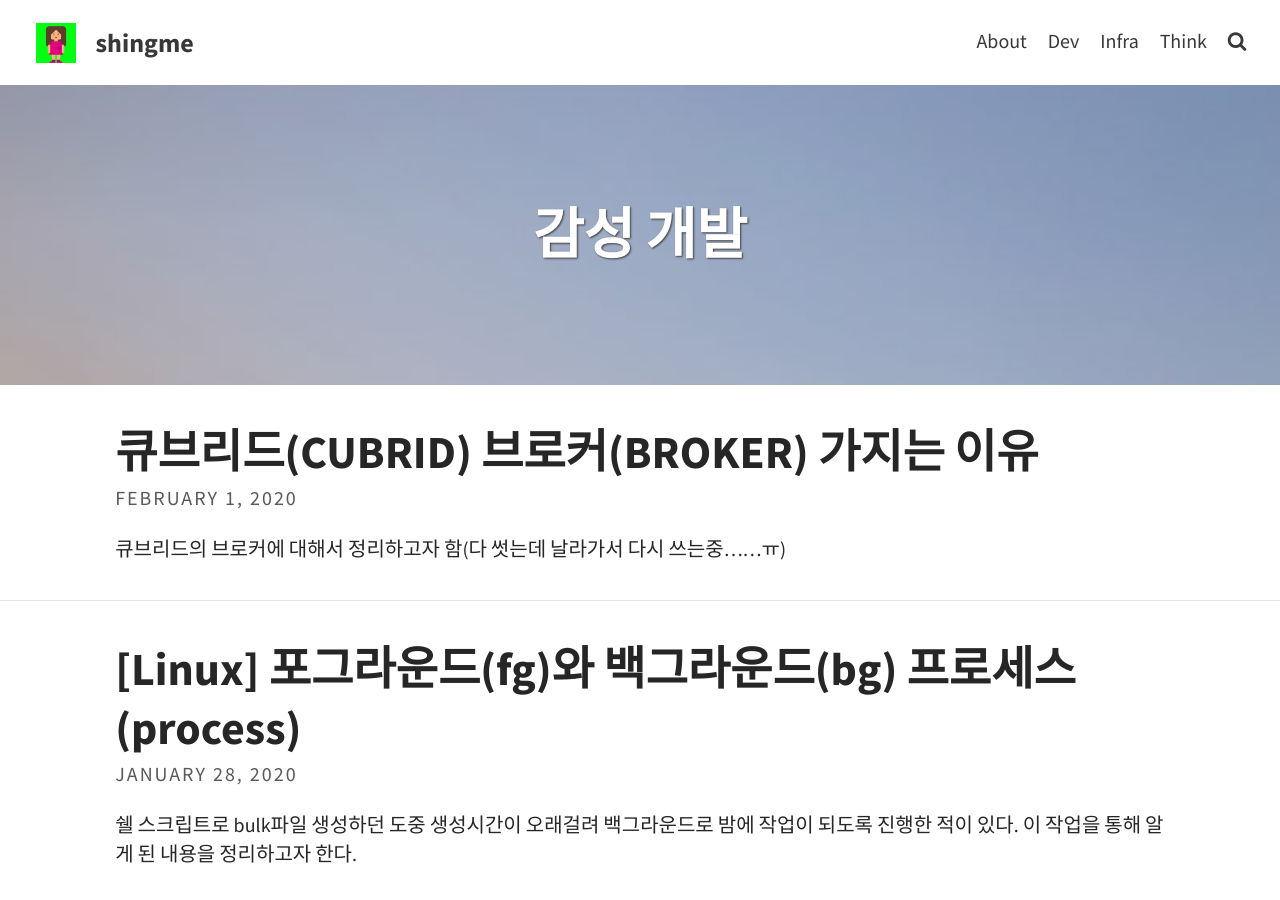
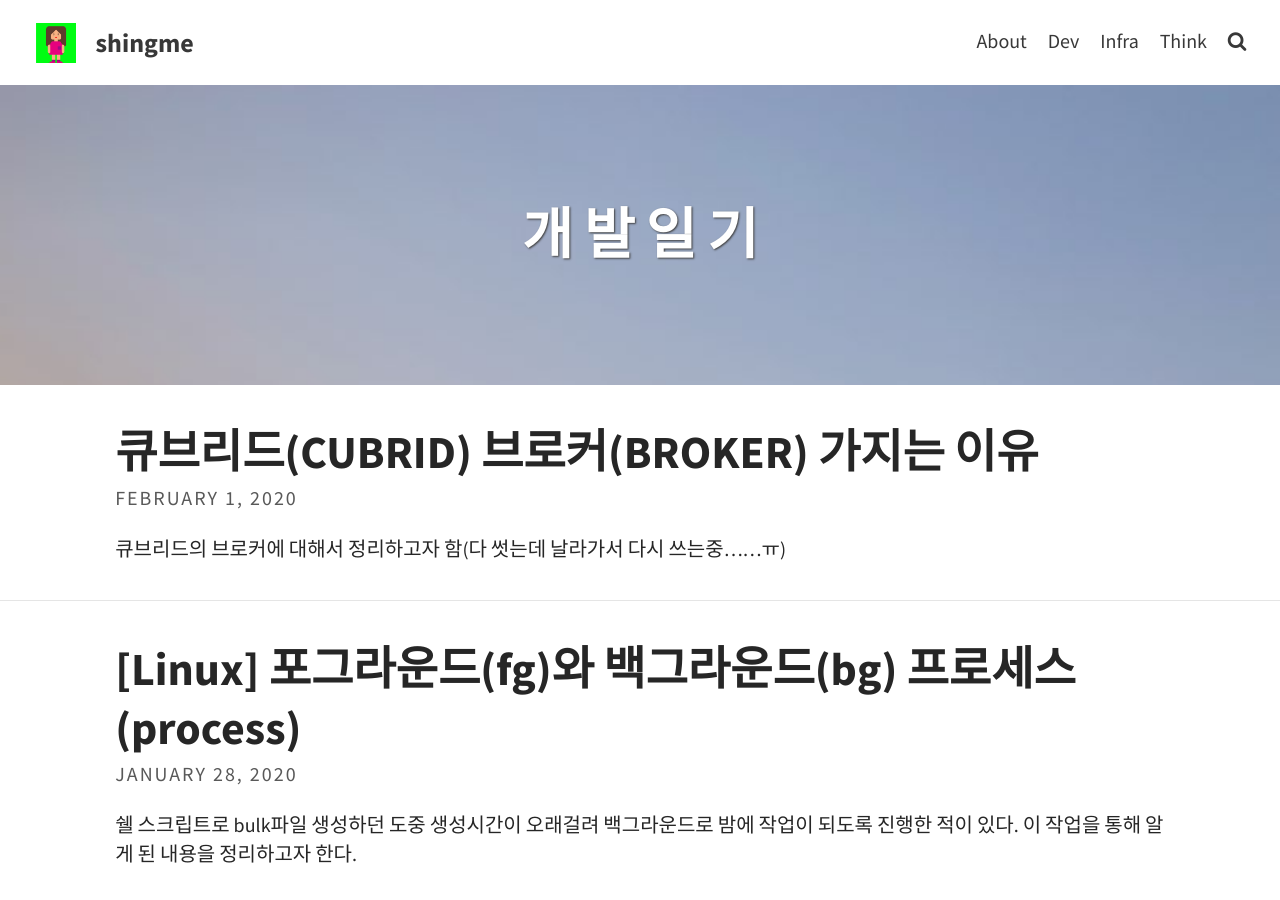
Before and after one commit to shingme/shingme.github.io, a Jekyll site: the page built from index.html, in a window 1280 px wide and 900 px high. Built offline with Jekyll 4.4.1, drawn with Linux system fonts in a browser that asks for light colours; nearby versions of some CDN libraries; library files that are not in the unit come from our copies; the list of posts is cut into pages by our own code.

Commit message:
헤더제목변경

```diff
--- a/_config.yml
+++ b/_config.yml
@@ -9,7 +9,7 @@ avatar: assets/img/shingme.png                         # Empty for no avatar in
 favicon: assets/favicon.ico                             # Icon displayed in the tab
 
 # Header and footer text
-header_text: 감성 개발                                        # Change Blog header text
+header_text: 개 발 일 기                                       # Change Blog header text
 header_feature_image: assets/img/pexels/dubai.jpeg
 footer_text: >
   Powered by <a href="https://jekyllrb.com/">Jekyll</a> with <a href="https://github.com/sylhare/Type-on-Strap">Type on Strap</a>
```
